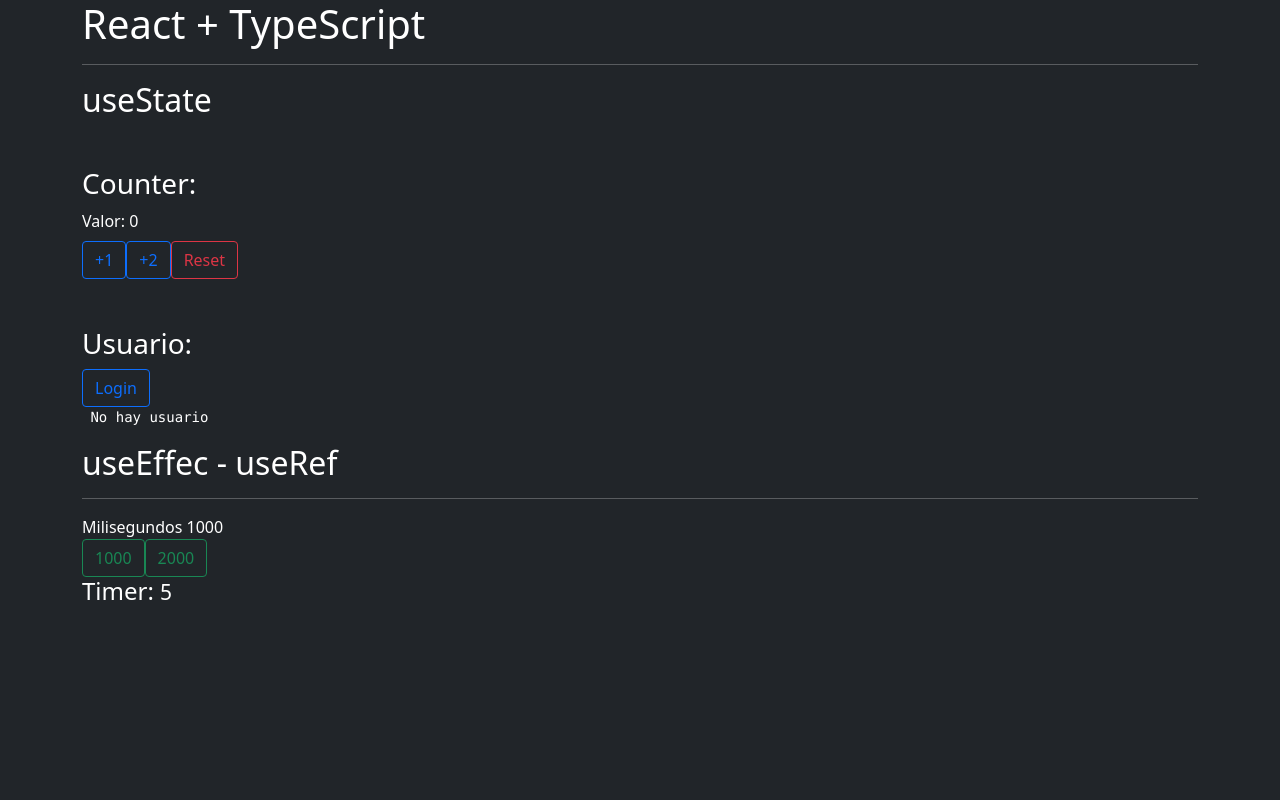
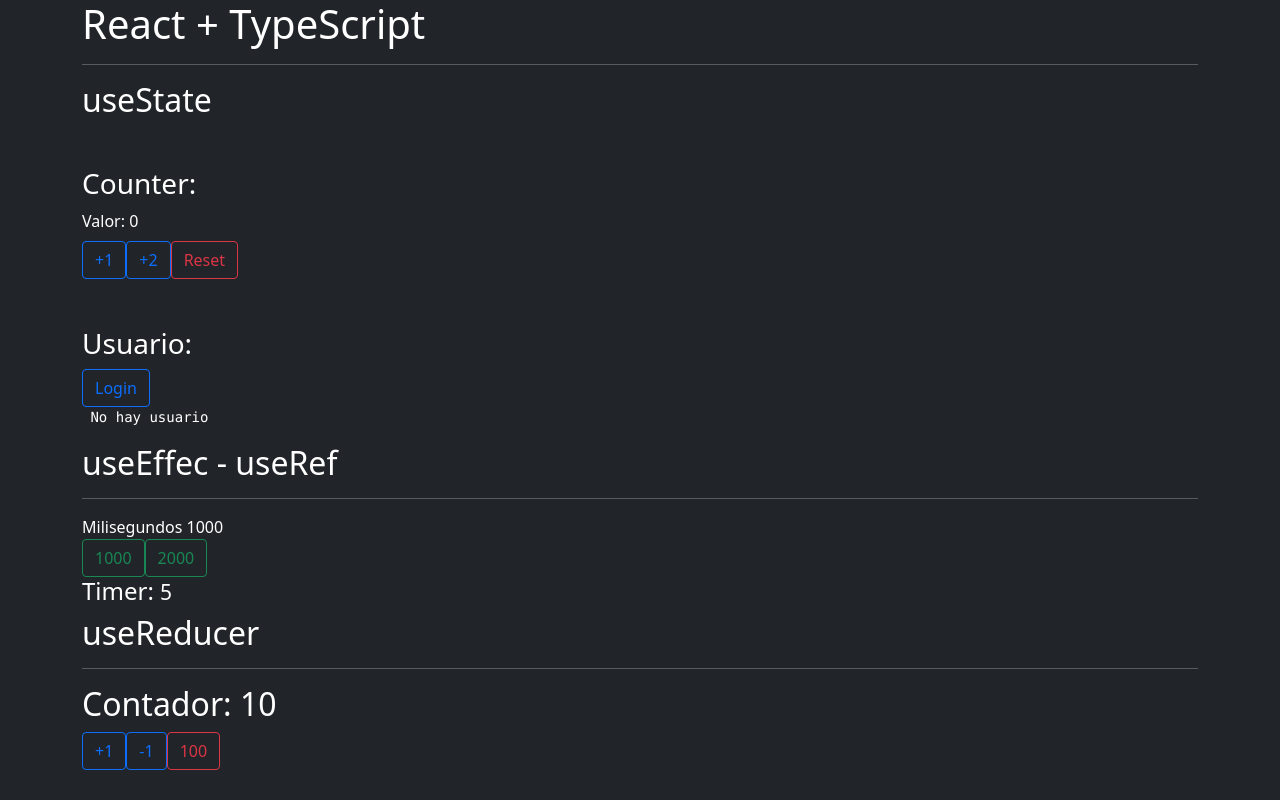
Before and after one commit to EstheixysPHs/React-TypeScript, a React (Create React App) app: page / in a window 1280 px wide. Built offline with nearby package versions, Linux system fonts and the light colour scheme.

Commit message:
React + TypeScript: useReducer

```diff
--- a/src/App.tsx
+++ b/src/App.tsx
@@ -4,7 +4,7 @@ import { Counter } from "./components/Counter";
 import { Usuario } from "./components/Usuario";
 
 import { TimerPadre } from "./components/TimerPadre";
-
+import { ContadorRed } from './components/ContadorRed';
 function App() {
   return (
     <>
@@ -21,6 +21,10 @@ function App() {
 
        <TimerPadre />
 
+      <h2>useReducer</h2>
+      <hr/>
+
+      <ContadorRed />
 
 
 
--- /dev/null
+++ b/src/components/ContadorRed.tsx
@@ -0,0 +1,68 @@
+import { useReducer } from 'react';
+
+const initialState = {
+    contador: 10,
+}
+
+type ActionType =
+|{ type: 'incrementar' }
+|{ type: 'decrementar' }
+|{ type: 'custom', payload: number };
+
+
+
+const contadorReducer = ( state: typeof initialState , action: ActionType ) => {
+
+    switch (action.type) {
+        case 'incrementar':
+            return {
+                ...state,
+                contador: state.contador + 1
+            }
+
+
+        case 'decrementar':
+            return {
+                ...state,
+                contador: state.contador - 1
+            }
+
+        case 'custom':
+            return {
+                ...state,
+                contador: action.payload
+            }
+        default:
+         return state;
+    }
+}
+
+
+
+
+
+
+export const ContadorRed = () => {
+
+    const [{contador}, dispatch] = useReducer( contadorReducer, initialState );
+    return(
+        <>
+        <h2>Contador: { contador }</h2>
+        <button
+            onClick={ () => dispatch({type: 'incrementar'}) }
+            className= "btn btn-outline-primary">
+            +1
+        </button>
+        <button
+            onClick={ () => dispatch({type: 'decrementar'}) }
+            className= "btn btn-outline-primary">
+            -1
+        </button>
+        <button
+            onClick={ () => dispatch({type: 'custom', payload: 100}) }
+            className= "btn btn-outline-danger">
+            100
+        </button>
+        </>
+    )
+}
```
